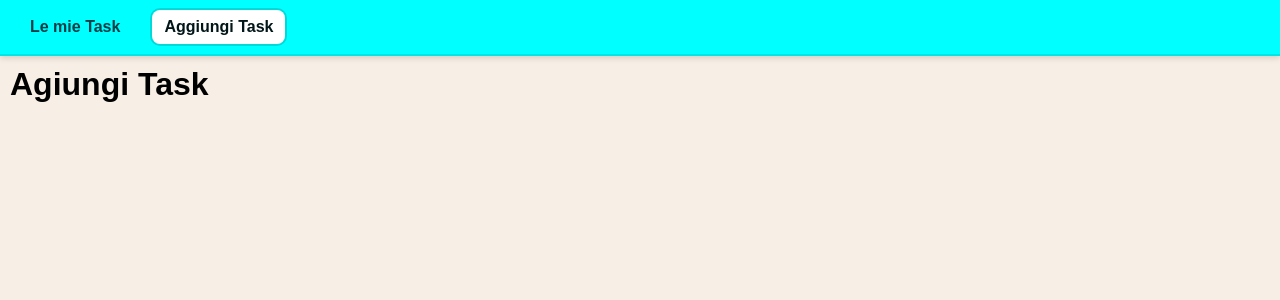
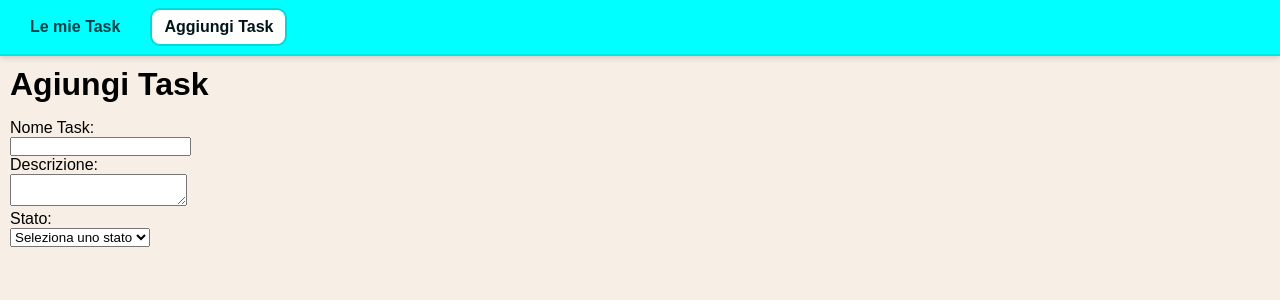
Before and after one commit to GianniC88/ex-react-task-manager, a React (Vite) app: page /add in a window 1280 px wide. Shown: the top 300 px of the page. Built offline with nearby package versions, Linux system fonts and the light colour scheme; no server answers.

Commit message:
aggiunge il modulo di aggiunta task con gestione dello stato e descrizione

```diff
--- a/src/index.css
+++ b/src/index.css
@@ -119,6 +119,11 @@ td.doing {
 td.done {
   background-color: rgb(58, 251, 58);
 }
+
+.form-add-task {
+  margin-top: 16px;
+  font-size: 16px;
+}
 @media (max-width: 600px) {
   .task-list th,
   .task-list td {
--- a/src/pagine/AddTask.jsx
+++ b/src/pagine/AddTask.jsx
@@ -1,10 +1,46 @@
+import { useState, useRef } from "react"
+import TaskList from "./TaskList"
+
+
 export default function AddTask() {
+	const [title, setTitle] = useState("")
+	const descriptionRef = useRef()
+	const statusRef = useRef()
 	return (
 		<>
 			<div className="add-task">
 				<h1>
 					Agiungi Task
 				</h1>
+				<div className="form-add-task">
+					<form >
+						<div>
+							<label>
+								<p>Nome Task:</p>
+								<input
+									type="text"
+									value={title}
+									onChange={e => setTitle(e.target.value)}
+								/>
+							</label>
+						</div>
+						<div>
+							<label>
+								<p>Descrizione:</p><textarea ref={descriptionRef} />
+
+							</label>
+						</div>
+						<div>
+							<p>Stato:</p>
+							<select ref={statusRef} defaultValue="" >
+								<option value="" disabled>Seleziona uno stato</option>
+								<option>To do</option>
+								<option>Doing</option>
+								<option>Done</option>
+							</select>
+						</div>
+					</form>
+				</div>
 			</div>
 
 		</>
```
